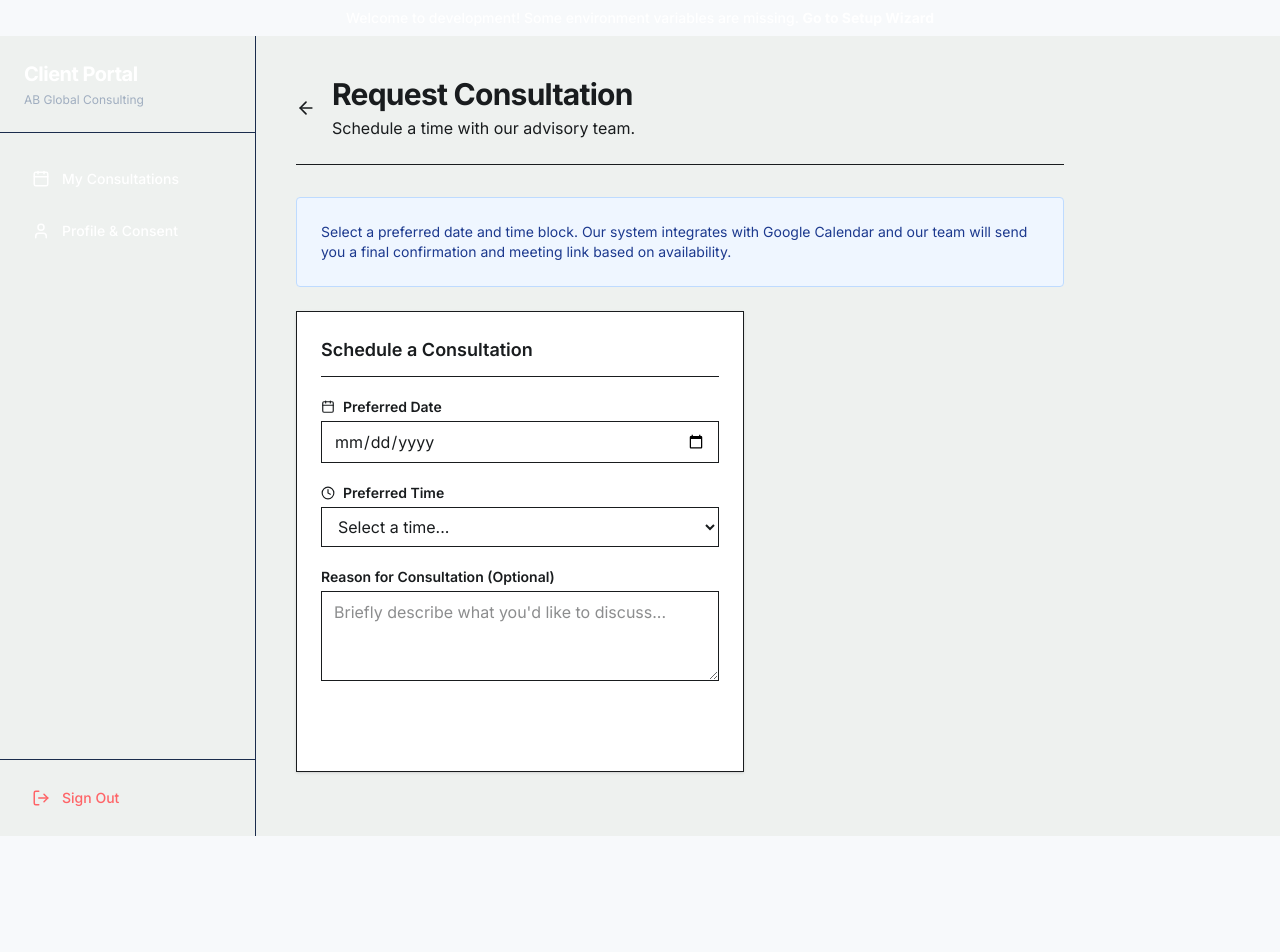
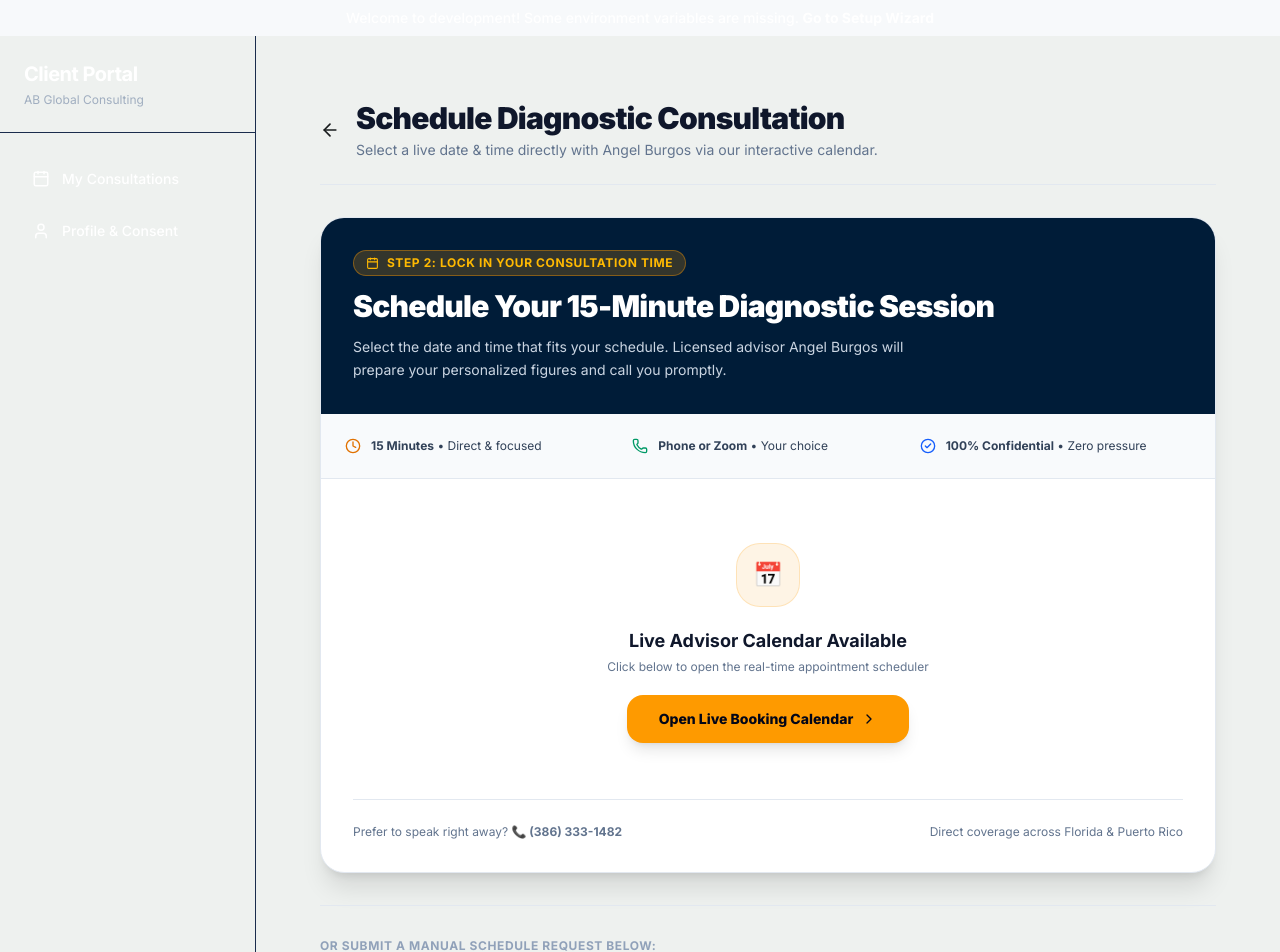
Before and after one commit to angelburgosrosado/insurance-agent-app, a Next.js app: page /portal/appointments/new in a window 1280 px wide. Shown: the top 952 px of the page. Before the commit the page ends 836 px from the top, so only its background shows below. Built offline with nearby package versions, Linux system fonts and the light colour scheme; no server answers.

Commit message:
feat(calendly): connect official 15-min consultation link to booking modals, email auto-replies, and portal

```diff
--- a/src/app/portal/appointments/new/page.tsx
+++ b/src/app/portal/appointments/new/page.tsx
@@ -1,28 +1,36 @@
-import { AppointmentRequest } from "@/components/appointment-request";
+"use client";
+
 import Link from "next/link";
 import { ArrowLeft } from "lucide-react";
+import { CalendarBookingModal } from "@/components/CalendarBookingModal";
+import { AppointmentRequest } from "@/components/appointment-request";
 
 export default function NewAppointmentPage() {
   return (
-    <div className="space-y-8 max-w-3xl">
-      <header className="border-b border-[var(--line)] pb-6 flex items-center gap-4">
-        <Link href="/portal" className="text-[var(--ink-soft)] hover:text-[var(--ink)]">
+    <div className="space-y-8 max-w-4xl mx-auto py-6">
+      <header className="border-b border-slate-200 pb-6 flex items-center gap-4">
+        <Link href="/portal" className="text-slate-500 hover:text-slate-900 transition-colors">
           <ArrowLeft size={20} />
         </Link>
         <div>
-          <h1 className="text-3xl font-bold tracking-tight">Request Consultation</h1>
-          <p className="mt-1 text-[var(--ink-soft)]">Schedule a time with our advisory team.</p>
+          <h1 className="text-2xl md:text-3xl font-black tracking-tight text-slate-900">
+            Schedule Diagnostic Consultation
+          </h1>
+          <p className="mt-1 text-xs md:text-sm text-slate-500">
+            Select a live date & time directly with Angel Burgos via our interactive calendar.
+          </p>
         </div>
       </header>
 
-      <div className="bg-blue-50 border border-blue-200 p-6 text-sm text-blue-900 rounded-sm mb-6">
-        <p>
-          Select a preferred date and time block. Our system integrates with Google Calendar and our team will
-          send you a final confirmation and meeting link based on availability.
+      {/* Live Calendly Scheduler */}
+      <CalendarBookingModal />
+
+      <div className="pt-8 border-t border-slate-200">
+        <p className="text-xs font-bold uppercase tracking-wider text-slate-400 mb-4">
+          Or submit a manual schedule request below:
         </p>
+        <AppointmentRequest />
       </div>
-
-      <AppointmentRequest />
     </div>
   );
 }
--- a/src/components/CalendarBookingModal.tsx
+++ b/src/components/CalendarBookingModal.tsx
@@ -10,7 +10,7 @@ interface CalendarBookingProps {
 }
 
 export function CalendarBookingModal({
-  calendlyUrl = process.env.NEXT_PUBLIC_CALENDLY_URL || "https://calendly.com/angelburgosrosado/15min",
+  calendlyUrl = process.env.NEXT_PUBLIC_CALENDLY_URL || "https://calendly.com/abglobalconsulting/15-min-consultation-abglobalceo",
   className = "",
 }: CalendarBookingProps) {
   const { lang } = useLanguage();
--- a/src/lib/integrations/email.ts
+++ b/src/lib/integrations/email.ts
@@ -184,7 +184,7 @@ AB Global Consulting LLC • Orlando, FL & Puerto Rico`;
               <p style="font-size: 13px; color: #475569; margin-bottom: 10px;">
                 ${isSpanish ? "¿Desea revisar su escenario con un asesor licenciado?" : "Ready to review your custom numbers with an advisor?"}
               </p>
-              <a href="${baseUrl}/#consultation" class="button">
+              <a href="https://calendly.com/abglobalconsulting/15-min-consultation-abglobalceo" class="button">
                 ${isSpanish ? "Agendar Consulta Gratuita (15 Min)" : "Book Free 15-Min Consultation"}
               </a>
             </div>
```
